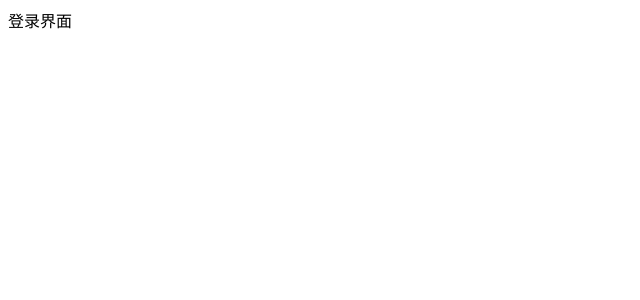
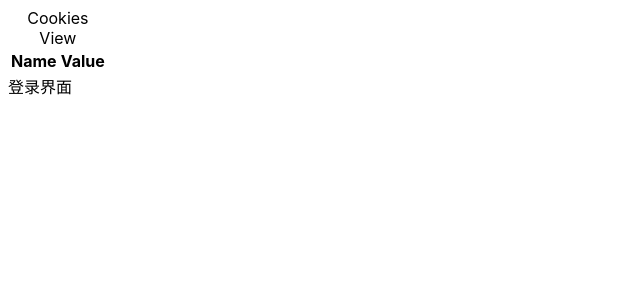
Before and after one commit to ZeroCore-Zero/Dormitory_Helper, a Vue app in the folder frontend/: page /login in a window 1280 px wide. Shown: the top 300 px of the page, without its empty margins (0-640 px from the left). Built offline with nearby package versions, Linux system fonts and the light colour scheme.

Commit message:
add vueuse package and some cookies useage.

```diff
--- a/frontend/package.json
+++ b/frontend/package.json
@@ -9,8 +9,11 @@
     "preview": "vite preview"
   },
   "dependencies": {
+    "@vueuse/core": "^11.1.0",
+    "@vueuse/integrations": "^11.1.0",
     "axios": "^1.7.7",
     "element-plus": "^2.8.5",
+    "universal-cookie": "^7.2.1",
     "vue": "^3.5.11",
     "vue-router": "^4.4.5"
   },
--- a/frontend/src/App.vue
+++ b/frontend/src/App.vue
@@ -1,7 +1,24 @@
 <template>
+    <table>
+        <caption>Cookies View</caption>
+        <thead>
+            <tr>
+                <th>Name</th>
+                <th>Value</th>
+            </tr>
+        </thead>
+        <tbody>
+            <tr v-for="(value, name) in cks.getAll()">
+                <td>{{ name }}</td>
+                <td>{{ value }}</td>
+            </tr>
+        </tbody>
+    </table>
     <RouterView />
 </template>
 
-<!-- <script setup>
-import {}
-</script> -->
+<script setup>
+import { useCookies } from "@vueuse/integrations/useCookies"
+const cks = useCookies();
+// cks.set("token", "testtoken");
+</script>
--- a/frontend/src/router/index.js
+++ b/frontend/src/router/index.js
@@ -1,4 +1,5 @@
 import { createWebHistory, createRouter } from "vue-router";
+import { useCookies } from "@vueuse/integrations/useCookies";
 // import axios from 'axios';
 
 const Home = () => import('../views/Home.vue');
@@ -24,10 +25,11 @@ const router = createRouter({
 
 // For Login Authentication
 router.beforeEach((to, from) => {
-    const token = document.cookie["token"];
+    const token = useCookies().get(["token"]);
+    console.log("token is: " + token);
     if(!token && to.name !== "login")  return {name: "login"};
     if(!token)  return;
-
+    // verify token
 })
 
 export default router;
```
